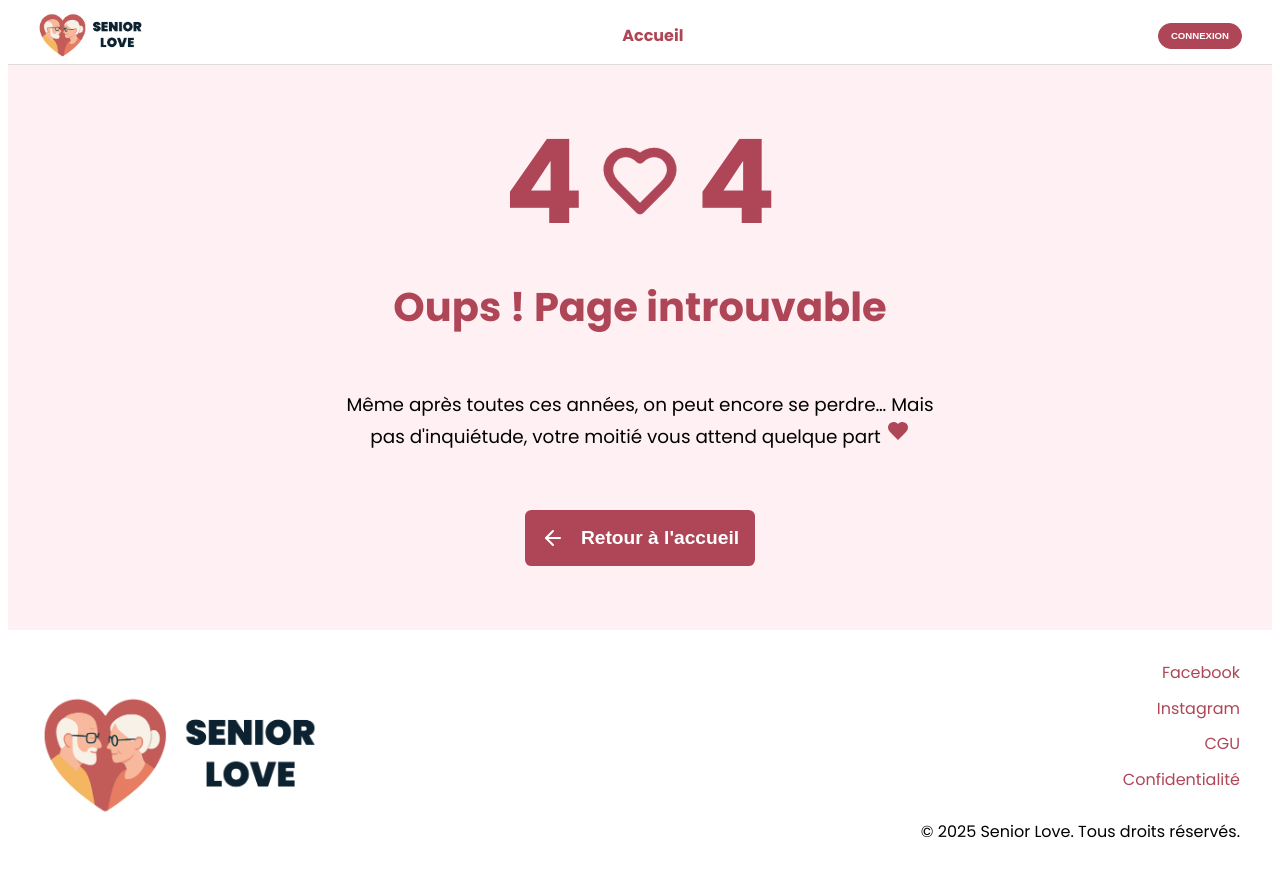
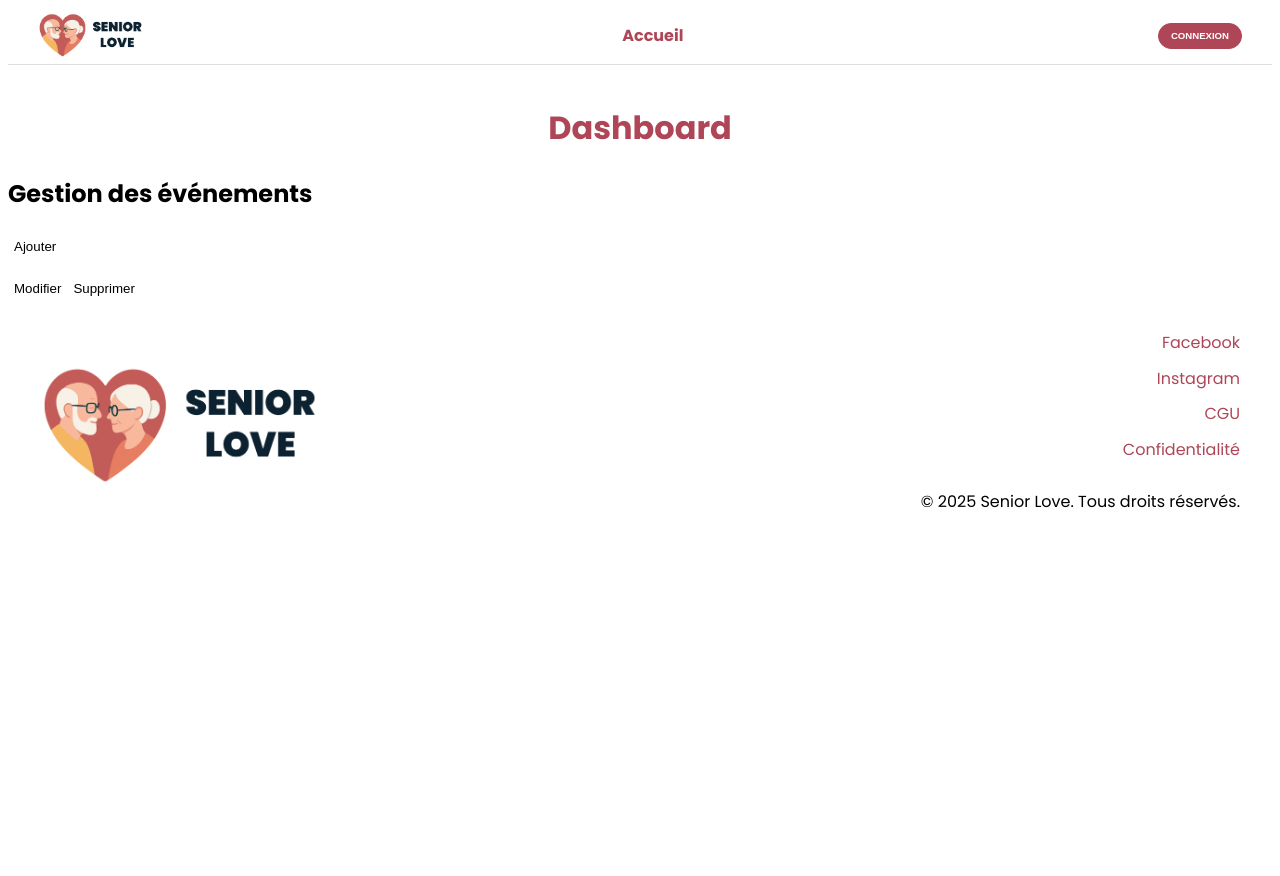
Before and after one commit to MarineLigny/SeniorLove-front, a React (Vite) app in the folder senior-love-front-revision/: page /dashboard in a window 1280 px wide. Shown: the top 876 px of the page. After the commit the page ends 800 px from the top, so only its background shows below. Built offline with nearby package versions, Linux system fonts and the light colour scheme.

Commit message:
update dashboard route for app.tsx

```diff
--- a/senior-love-front-revision/src/App.tsx
+++ b/senior-love-front-revision/src/App.tsx
@@ -11,12 +11,14 @@ import ModalLogin from './components/ModalLogin';
 import ModalRegister from "./components/ModalRegister";
 import Confidentiality from "./pages/Confidentiality";
 import NotFoundPage from './pages/404/Page404';
+import Dashboard from './pages/Dashboard';
 //------------------ import de la navbar et du footer sur toutes les pages --------------------------
 import NavBar from './components/NavBar';
 import Footer from './components/Footer';
 //----------------- import des librairies -----------------
 import { Routes, Route, useNavigate } from 'react-router-dom';
 import { useState, useEffect } from 'react';
+
 
 
 function App() {
@@ -71,6 +73,7 @@ function App() {
           <Route path="/mymessage" element={<MyMessagePage />} />
           <Route path="/message/:contactId" element={<ConversationPage />} />
           <Route path="/confidentiality" element={<Confidentiality />} />
+          <Route path="/dashboard" element={<Dashboard />} />
           <Route path="*" element={<NotFoundPage />} />
 
         </Routes>
--- a/senior-love-front-revision/src/pages/Dashboard.tsx
+++ b/senior-love-front-revision/src/pages/Dashboard.tsx
@@ -1,4 +1,12 @@
+import { useState } from "react";
+import IEvent from "../@types/events"
+
+
+
 export default function Dashboard(){
+  const [openFormEvent, setOpenFormEvent] = useState(false);
+  const storedToken = localStorage.getItem("token"); // récupération du token
+
 return (
   <div>
     <h1>Dashboard</h1>
```
